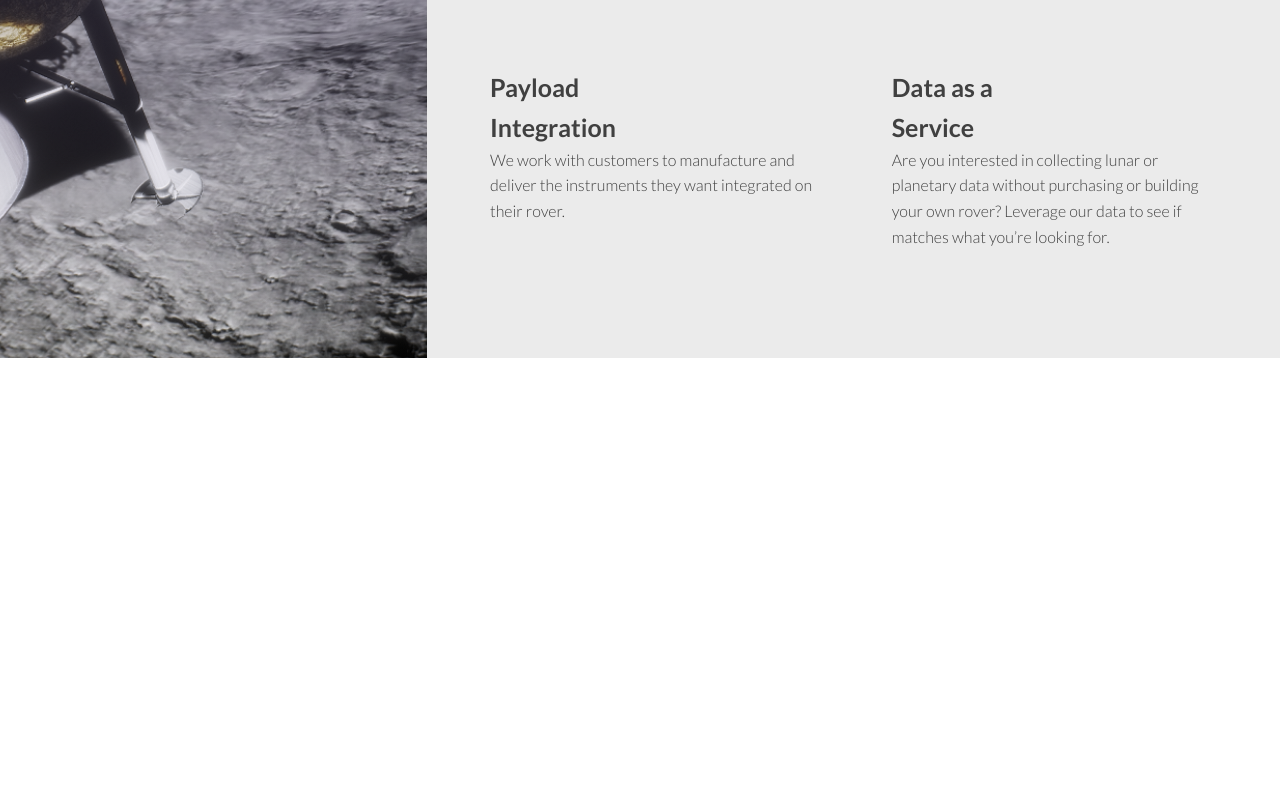
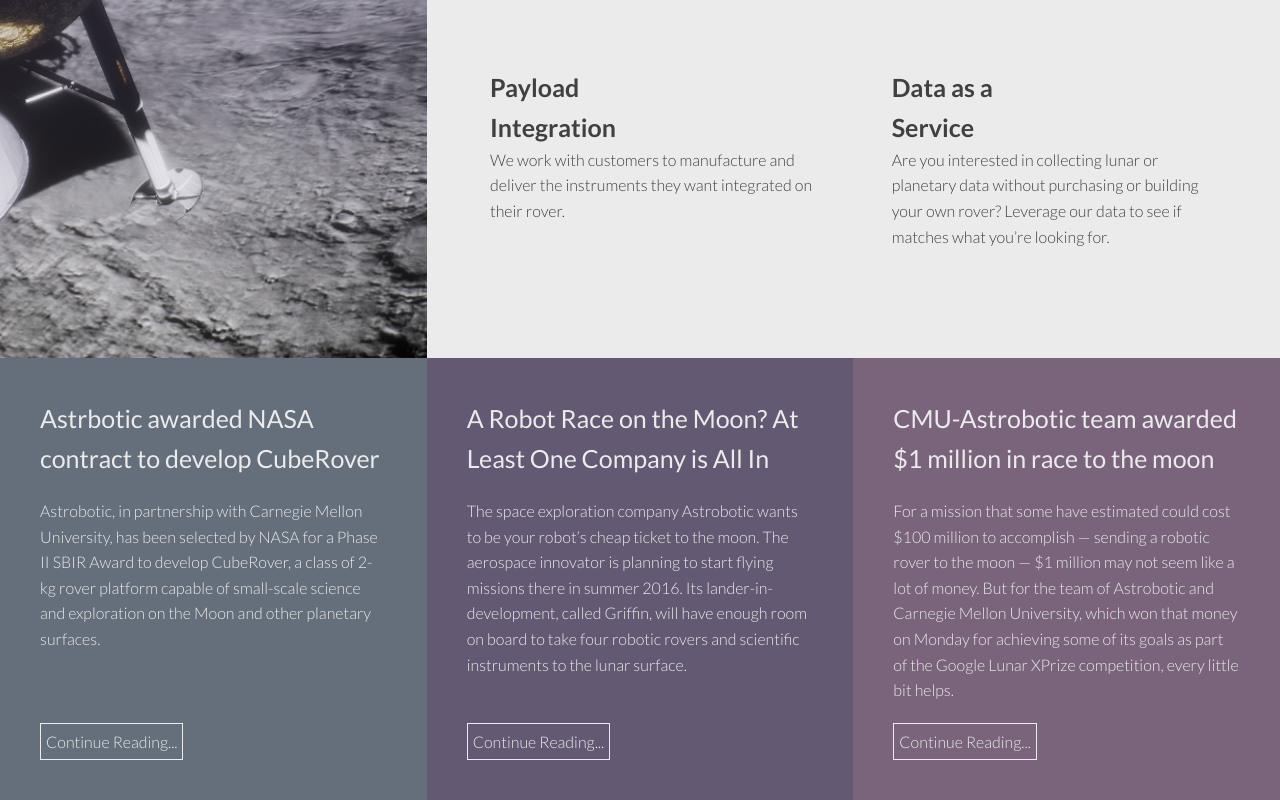
Before and after one commit to John-Walker-Moosbrugger/CubeRover_Final_Website, a website: page index.html in a window 1280 px wide. Shown: the part 1242-2042 px from the top of the page. Before the commit the page ends 1600 px from the top, so only its background shows below. Drawn offline with Linux system fonts and the light colour scheme.

Commit message:
end of tuesday

```diff
--- a/index.html
+++ b/index.html
@@ -91,5 +91,28 @@
             </div>
         </div>
     </div>
+    <div class="news">
+        <div class="article article__1">
+            <div class="article__summary">
+                <h2 class="article__title">Astrbotic awarded NASA contract to develop CubeRover</h2>
+                <p class="article__text">Astrobotic, in partnership with Carnegie Mellon University, has been selected by NASA for a Phase II SBIR Award to develop CubeRover, a class of 2-kg rover platform capable of small-scale science and exploration on the Moon and other planetary surfaces.</p>
+            </div>
+            <a href="#" class="boxBTN" id="article__btn">Continue Reading...</a>
+        </div>
+        <div class="article article__2">
+            <div class="article__summary">
+                <h2 class="article__title">A Robot Race on the Moon? At Least One Company is All In</h2>
+                <p class="article__text">The space exploration company Astrobotic wants to be your robot’s cheap ticket to the moon. The aerospace innovator is planning to start flying missions there in summer 2016. Its lander-in-development, called Griffin, will have enough room on board to take four robotic rovers and scientific instruments to the lunar surface.</p>
+            </div>
+            <a href="#" class="boxBTN" id="article__btn">Continue Reading...</a>
+        </div>
+        <div class="article article__3">
+            <div class="article__summary">
+                <h2 class="article__title">CMU-Astrobotic team awarded $1 million in race to the moon</h2>
+                <p class="article__text">For a mission that some have estimated could cost $100 million to accomplish — sending a robotic rover to the moon — $1 million may not seem like a lot of money. But for the team of Astrobotic and Carnegie Mellon University, which won that money on Monday for achieving some of its goals as part of the Google Lunar XPrize competition, every little bit helps.</p>
+            </div>
+            <a href="#" class="boxBTN" id="article__btn">Continue Reading...</a>
+        </div>
+    </div>
 </body>
 </html>
--- /dev/null
+++ b/sass/layout/_news.scss
@@ -0,0 +1,45 @@
+.news {
+    display: flex;
+}
+
+.article {
+    flex: 1;
+    padding: 4rem;
+    color: var(--color-white);
+    display: flex;
+    flex-direction: column;
+    justify-content: space-between;
+    align-items: flex-start;
+
+    &__btn {
+        flex: 0;
+    }
+
+    &__title {
+        font-size: 2.5rem;
+        font-weight: 400;
+        margin-bottom: 2rem;
+    }
+
+    &__text {
+        font-size: 1.6rem;
+        margin-bottom: 2rem;
+    }
+
+    &__1 {
+        background-color: var(--color-primary-dark);
+    }
+
+    &__2 {
+        background-color: var(--color-primary);
+    }
+
+    &__3 {
+        background-color: var(--color-primary-light);
+    }
+}
+
+#article__btn {
+    padding: .5rem;
+    font-size: 1.6rem;
+}
--- a/sass/main.scss
+++ b/sass/main.scss
@@ -4,8 +4,12 @@
 @import "abstracts/mixins";
 @import "abstracts/variables";
 
+@import "components/simpleBTN";
+@import "components/boxBTN";
+
 @import "layout/footer";
 @import "layout/about";
+@import "layout/news";
 @import "layout/header";
 @import "layout/navigation";
 
@@ -13,6 +17,3 @@
 @import "base/base";
 @import "base/typography";
 @import "base/utilities";
-
-@import "components/simpleBTN";
-@import "components/boxBTN";
```
Also changed, not shown: css/style.css.
